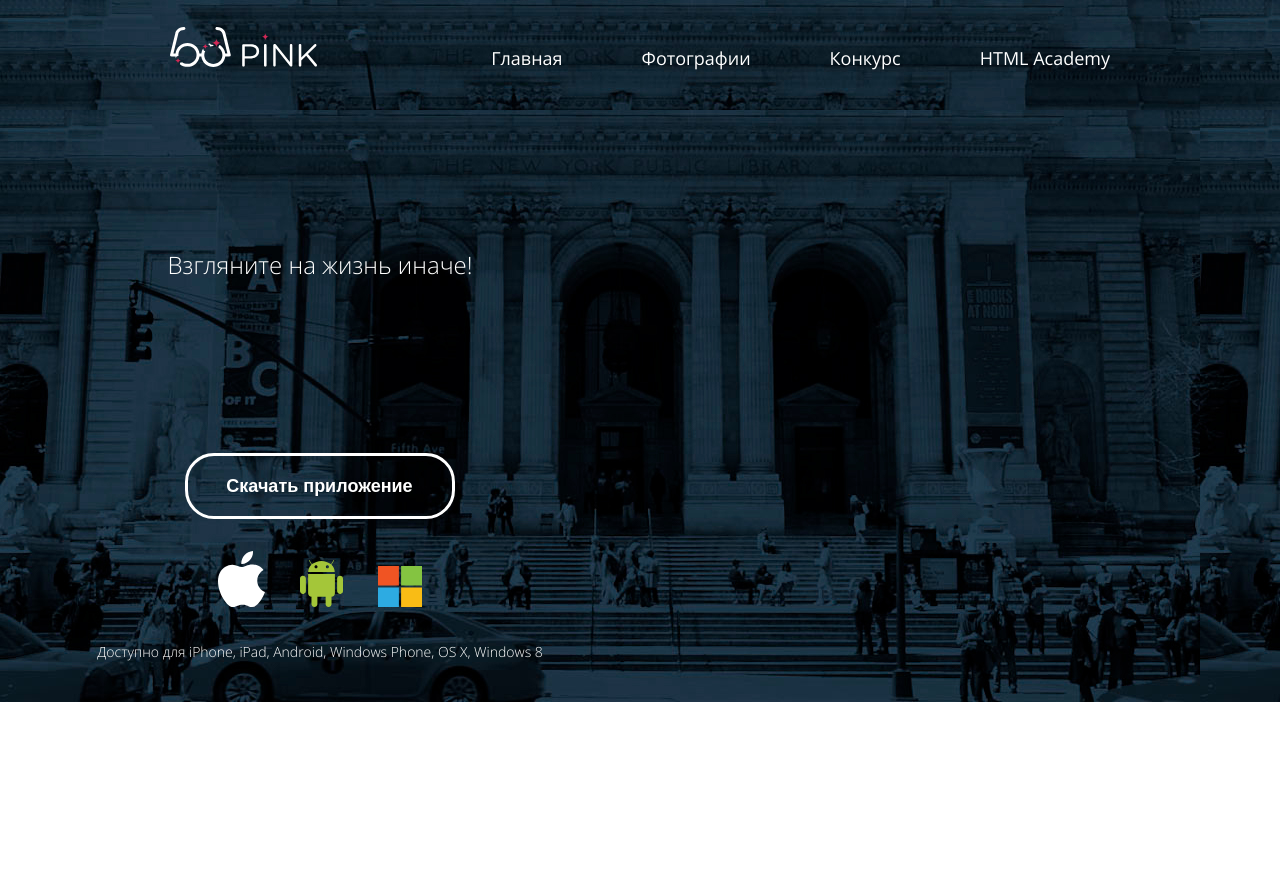
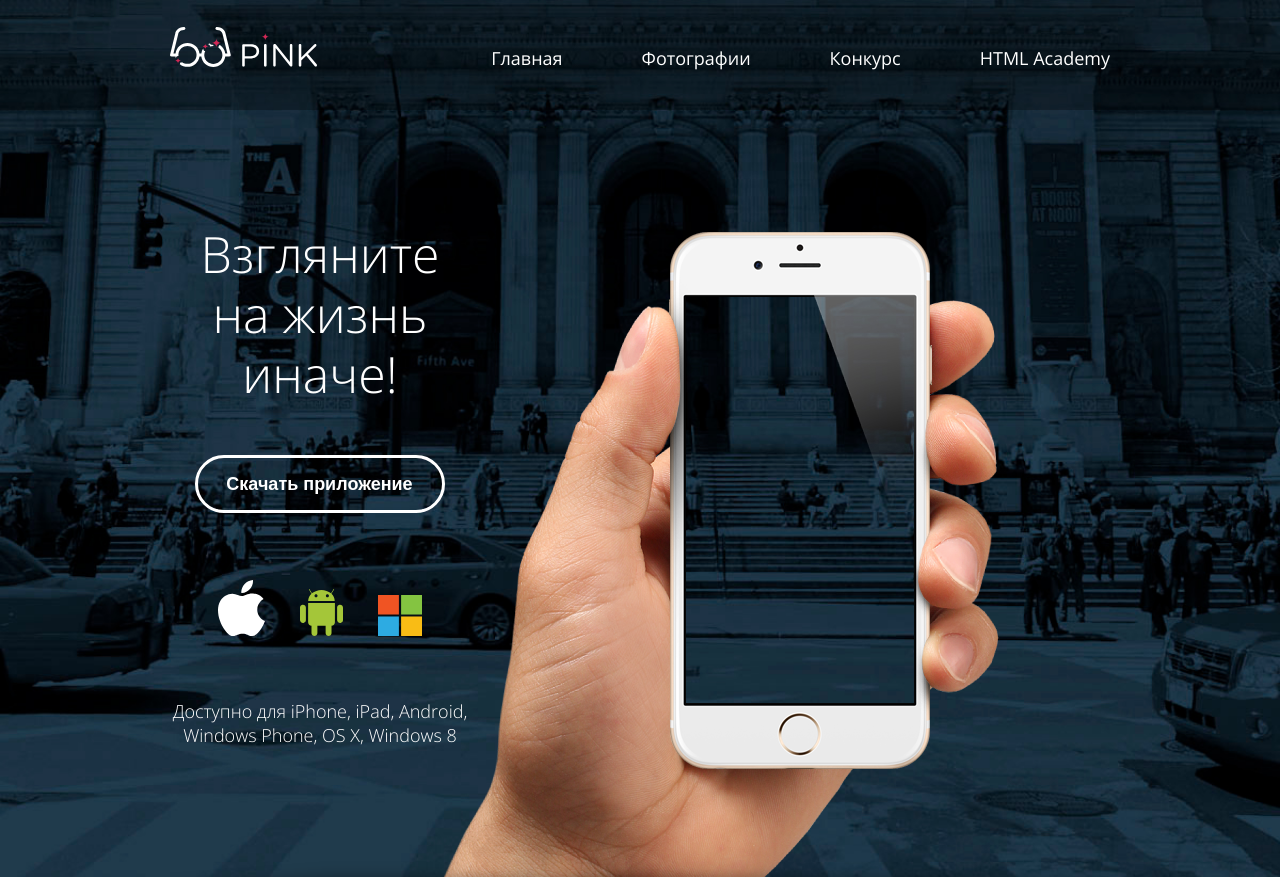
Before and after one commit to Igor-Yarik/Pink, a website: page index.html in a window 1280 px wide. Before the commit the page ends 800 px from the top, so only its background shows below. Drawn offline with Linux system fonts and the light colour scheme.

Commit message:
added life

```diff
--- a/index.html
+++ b/index.html
@@ -11,6 +11,7 @@
 
 <body>
 
+    <div class="header__bg">
         <header class="header">
             <div class="container">
                 <section class="header__menu">
@@ -32,22 +33,29 @@
             </div>
         </header>
 
-    <main>
+
             <section class="main__life">
 
                     <h2 class="main__life_title title">Взгляните на жизнь иначе!</h2>
                     <div class="main__life_img"></div>
                     <div class="main__life_app">
-                <button class="main__life_btn">Скачать приложение</button>
+                        <button class="main__life_btn" type="button">Скачать приложение</button>
                         <div class="main__life_items">
                             <a class="main__life_item" href=""><img src="./images/main/apple-logo.svg" alt=""></a>
                             <a class="main__life_item" href=""><img src="./images/main/android-logo.svg" alt=""></a>
                             <a class="main__life_item" href=""><img src="./images/main/microsoft-logo.svg" alt=""></a>
                         </div>
-                <p class="main__life_text">Доступно для iPhone, iPad, Android, Windows Phone, OS X, Windows 8</p>
+                        <p class="main__life_text">Доступно для iPhone, iPad, Android, Windows Phone, OS X, Windows 8
+                        </p>
                     </div>
 
             </section>
+
+
+    </div>
+
+    <main>
+
     <section class="main__offer"></section>
     <section class="main__review"></section>
     <section class="main__rate"></section>
--- a/scss/_header.scss
+++ b/scss/_header.scss
@@ -1,5 +1,5 @@
 .header {
-    background: #283645;
+    background-color: #283645;
     margin-right: auto;
     margin-left: auto;
 
@@ -69,7 +69,13 @@
 @media (min-width: 1200px) {
 
     .header {
-        background-image: url("../images/header/bg_des.png");
+        background-color: rgba(000, 000, 000, 0.3);
+
+        &__bg {
+            background-image: url("../images/header/bg_des.png");
+            background-repeat: no-repeat;
+            background-size: cover;
+        }
     }
 
     .header .container {
--- a/scss/_life.scss
+++ b/scss/_life.scss
@@ -1,5 +1,4 @@
 .main__life {
-    background-image: url("../images/header/bg_des.png");
     padding-top: 29px;
     text-align: center;
     align-content: center;
@@ -35,8 +34,9 @@
         background: none;
         border: 3px solid #FFFFFF;
         border-radius: 29px;
-        padding: 21px 39px 21px 38px;
+        padding: 18px 36px 18px 35px;
         margin-bottom: 32px;
+        cursor: pointer;
     }
 
     &_items {
@@ -75,14 +75,99 @@
 
 @media (min-width: 660px) {
     .main__life {
+        position: relative;
         display: grid;
         grid-template-columns: 1fr 1fr;
+        padding-top: 74px;
+        padding-bottom: 119px;
+        height: 619px;
 
-        &
+        &_title {
+            margin-top: 28px;
+            padding-right: 70px;
+            padding-left: 70px;
+            margin-bottom: 0;
+
+        }
+
+        &_img {
+            position: absolute;
+            background-image: url("../images/main/phone_tab.png");
+            background-repeat: no-repeat;
+            background-position: center;
+            left: 0;
+            bottom: 0;
+            height: 545px;
+            z-index: 0;
+
+
+        }
 
         &_app {
             background: none;
+            padding-top: 39px;
+            padding-bottom: 0;
+            grid-column: 1;
+            grid-row: 2;
+            z-index: 1;
+        }
+
+        &_btn {
+            padding-left: 48px;
+            padding-right: 49px;
+            margin-bottom: 46px;
+        }
+
+        &_text {
+            margin-top: 38px;
+            font-size: 18px;
         }
     }
 
 }
+
+@media (min-width: 1200px) {
+    .main__life {
+        width: calc(1200px - 260px);
+        margin-right: auto;
+        margin-left: auto;
+        height: auto;
+        padding-top: 0;
+        padding-bottom: 130px;
+
+
+        &_title {
+            margin-top: 114px;
+            padding-right: 0px;
+            padding-left: 0px;
+            margin-bottom: 51px;
+            width: 300px;
+        }
+
+        &_img {
+            background-image: url("../images/main/phone_des.png");
+            height: 645px;
+
+
+        }
+
+        &_app {
+            width: 300px;
+            background: none;
+            padding-top: 0;
+            padding-bottom: 0;
+        }
+
+        &_btn {
+            padding: 17px 29px 17px 28px;
+            margin-bottom: 67px;
+        }
+
+        &_text {
+            margin-top: 58px;
+            padding-right: 0px;
+            padding-left: 0px;
+
+        }
+    }
+}
--- a/scss/_title.scss
+++ b/scss/_title.scss
@@ -19,3 +19,17 @@
     display: flex;
     justify-content: center;
 }
+
+@media (min-width: 660px) {
+    .title {
+        font-size: 40px;
+    }
+
+}
+
+@media (min-width: 1200px) {
+    .title {
+        font-size: 50px;
+    }
+
+}
```
Also changed, not shown: css/styles.css, images/main/phone_des.png (added), images/main/phone_tab.png (added). Lines whose indentation alone changed are shown as unchanged.
